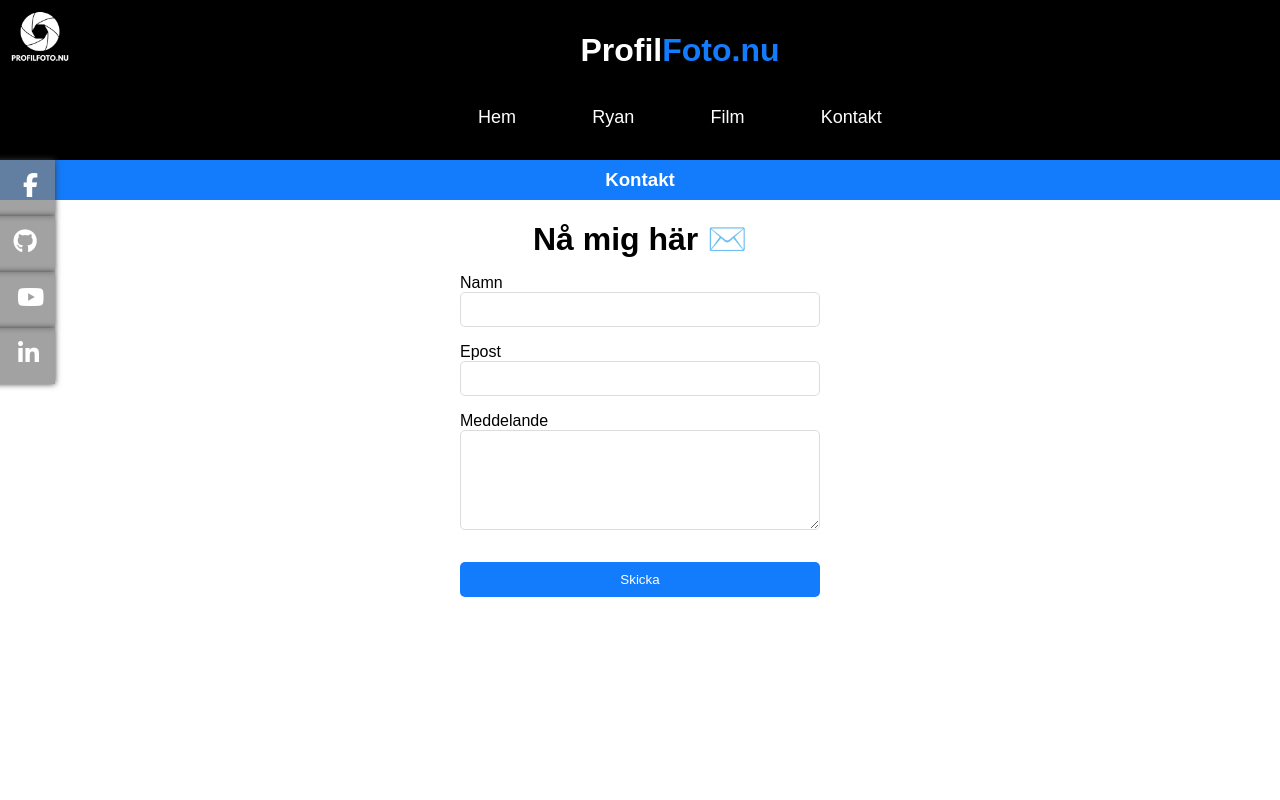
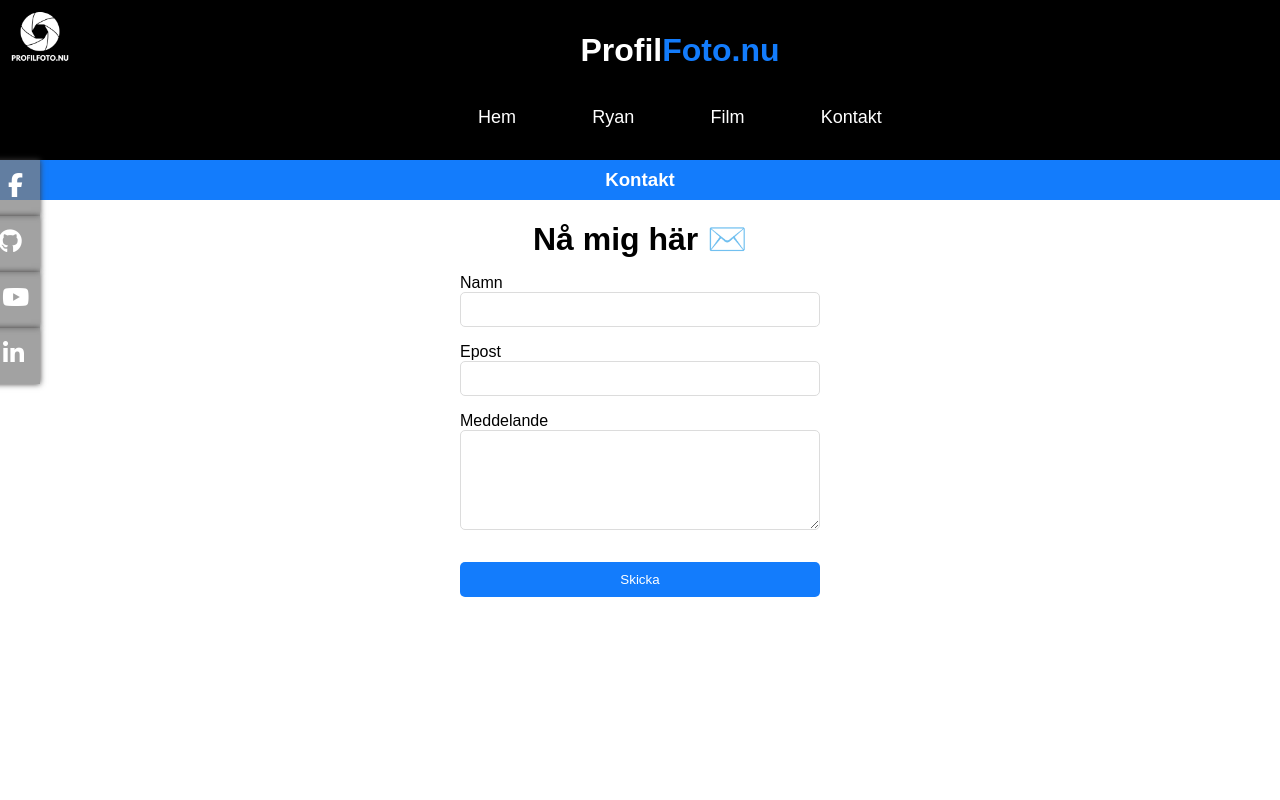
Before and after one commit to TechWithRyan/profilfoto.nu, a React (Create React App) app: page /Kontakt in a window 1280 px wide. Shown: the top 800 px of the page. Built offline with nearby package versions, Linux system fonts and the light colour scheme.

Commit message:
Menu in place

```diff
--- a/src/components/SocialMedia.css
+++ b/src/components/SocialMedia.css
@@ -20,9 +20,9 @@ body {
     height: 250px;
     width: 15px;
     position: fixed;
-    text-align: end;
+    text-align: center;
     padding: 0px;
-    margin-left: 35px;
+    margin-left: 20px;
     justify-content: center;
   }
 
```
